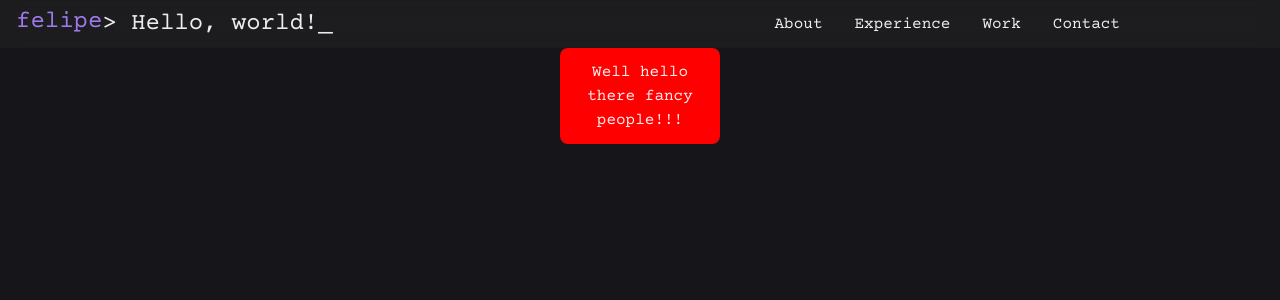
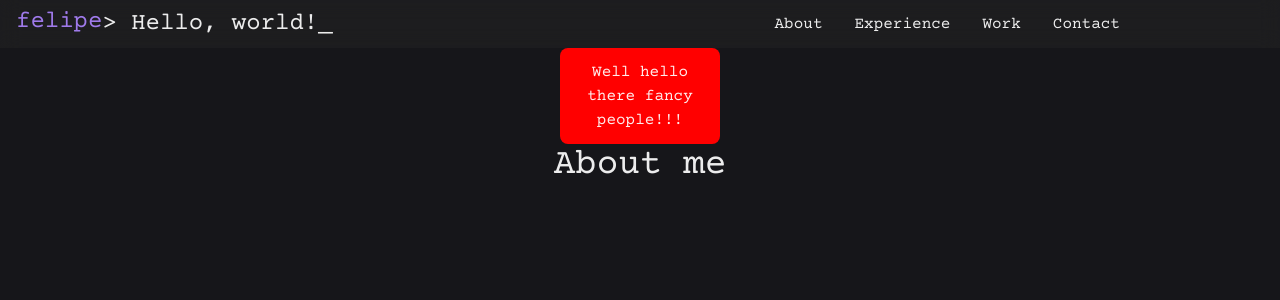
Before and after one commit to Felipe-Caldeira/my-portfolio, a Next.js app: page / in a window 1280 px wide. Shown: the top 300 px of the page. Built offline with nearby package versions, Linux system fonts and the light colour scheme.

Commit message:
Changed build dir

```diff
--- a/src/next.config.js
+++ b/src/next.config.js
@@ -1,6 +1,7 @@
 /** @type {import('next').NextConfig} */
 const nextConfig = {
   reactStrictMode: true,
+  distDir: '../.next'
 }
 
 module.exports = nextConfig
--- a/src/pages/index.tsx
+++ b/src/pages/index.tsx
@@ -1,6 +1,6 @@
 import React from 'react'
 import type { NextPage } from 'next'
-import { Box, Container } from '@chakra-ui/react'
+import { Box, Container, Heading } from '@chakra-ui/react'
 import MainLayout from '@layouts/Main'
 
 const messages: string[] = [
@@ -17,6 +17,8 @@ const Home: NextPage = () => {
                 Well hello there fancy people!!!
             </Box>
 
+            <Heading as='h2' fontWeight='normal'>About me</Heading>
+
         </MainLayout>
     )
 }
```
Also changed, not shown: 1 other file (tests, documents, lock files or other folders).
